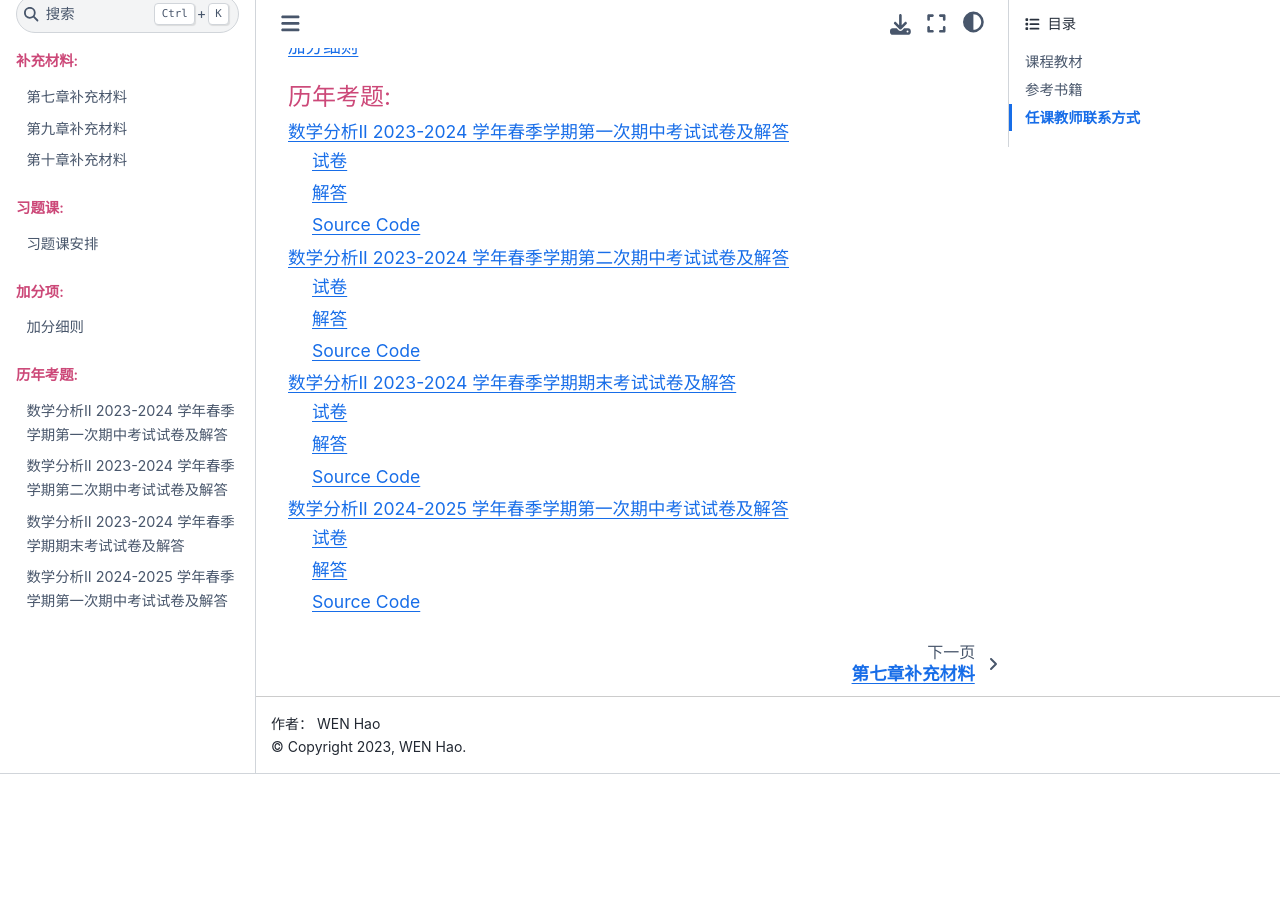
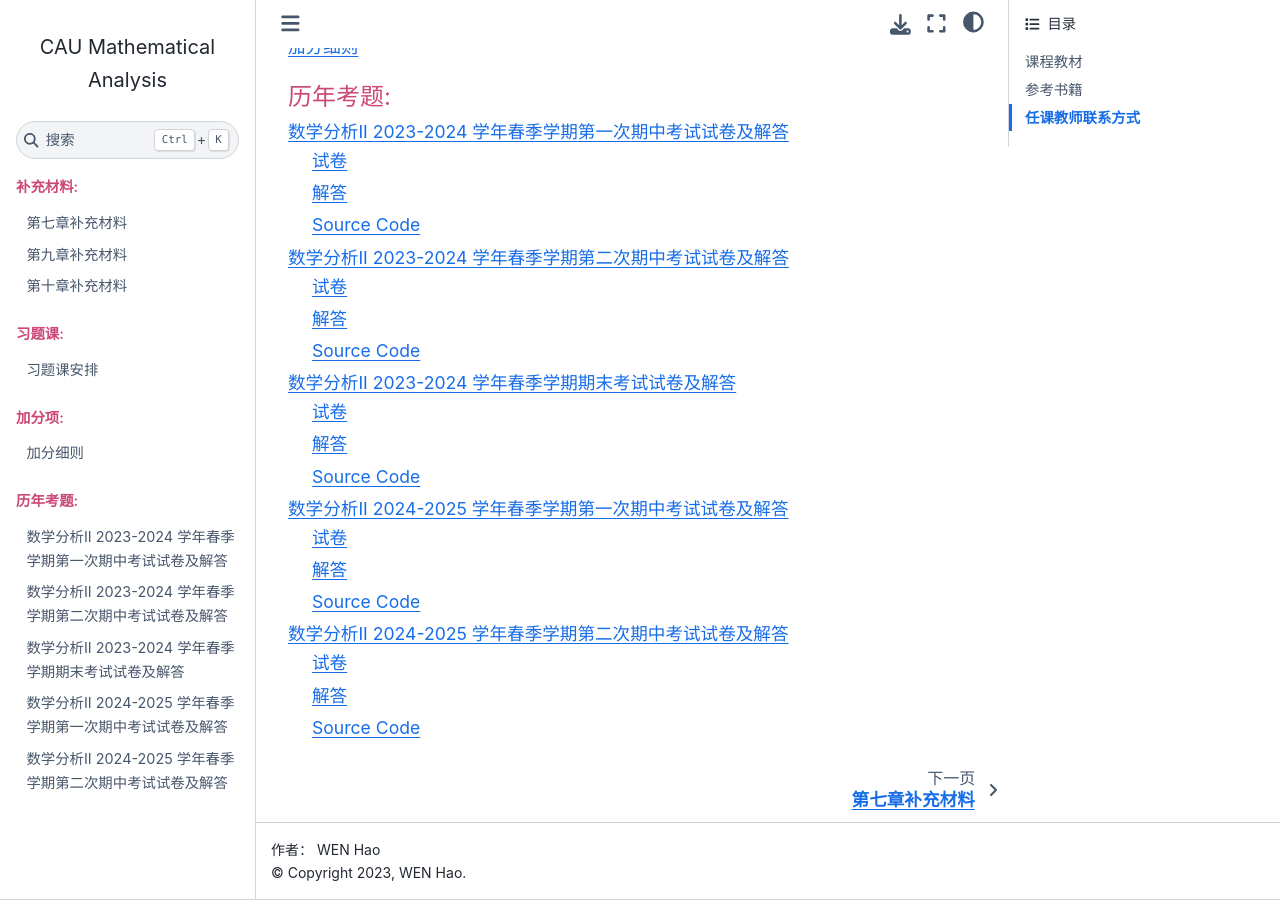
Before and after one commit to wenh06/CAU-Courses, a Sphinx documentation site: the page built from MathematicalAnalysis/source/index.rst, in a window 1280 px wide and 900 px high, scrolled down 1003 px. Built offline with Sphinx 7.4.7 and the Sphinx Book theme 1.1.4, drawn with Linux system fonts in a browser that asks for light colours; some web fonts are replaced; before the commit the page ends 1777 px from its top, so only the background shows below that.

Commit message:
add 2025春数学分析II第二次期中考试

```diff
--- /dev/null
+++ b/MathematicalAnalysis/source/exams/2025-mid-2.rst
@@ -0,0 +1,17 @@
+数学分析II 2024-2025 学年春季学期第二次期中考试试卷及解答
+^^^^^^^^^^^^^^^^^^^^^^^^^^^^^^^^^^^^^^^^^^^^^^^^^^^^^^^^^^^^^
+
+试卷
+--------
+
+:pdfembed:`src:../_static/exams/2025春数学分析II第二次期中考试试题.pdf, height:800, width:100%, align:middle`
+
+解答
+--------
+
+:pdfembed:`src:../_static/exams/2025春数学分析II第二次期中考试试题及答案.pdf, height:800, width:100%, align:middle`
+
+Source Code
+------------
+
+`GitHub <https://github.com/wenh06/MathExams-Release/blob/master/content/数学分析/2025-春-期中考试-2.tex>`_  | `gitee <https://gitee.com/wenh06/MathExams-Release/blob/master/content/数学分析/2025-春-期中考试-2.tex>`_
--- a/MathematicalAnalysis/source/index.rst
+++ b/MathematicalAnalysis/source/index.rst
@@ -64,3 +64,4 @@
    exams/2024-mid-2
    exams/2024-final
    exams/2025-mid-1
+   exams/2025-mid-2
--- a/RealAnalysis/source/suppl/chap5.rst
+++ b/RealAnalysis/source/suppl/chap5.rst
@@ -146,9 +146,9 @@
 
 .. math::
 
-   \{ B(\chi_{E_{c}, 1/3) ~ : ~ c \in (0, q) \},
+   \{ B(\chi_{E_{c}}, 1/3) ~ : ~ c \in (0, q) \},
 
 它不可列, 并且其中任意开球都是不交的. 于是对 :math:`L^{\infty}(E)` 中任意可列子集 :math:`\{ f_1, f_2, \dots \}`,
-总存在某个开球 :math:`B(\chi_{E_{c}}, 1/3)` 不含有该可列子集的任何一个元素. 于是, :math:`\chi_{E_{c} \in L^{\infty}(E)`
+总存在某个开球 :math:`B(\chi_{E_{c}}, 1/3)` 不含有该可列子集的任何一个元素. 于是, :math:`\chi_{E_{c}} \in L^{\infty}(E)`
 与 :math:`\{ f_1, f_2, \dots \}` 中任意元素的距离都大于等于 1/3, 从而不可能被其中任意子列逼近.
 这就证明了 :math:`L^{\infty}(E)` 是不可分的.
```
Also changed, not shown: 2 other files.
